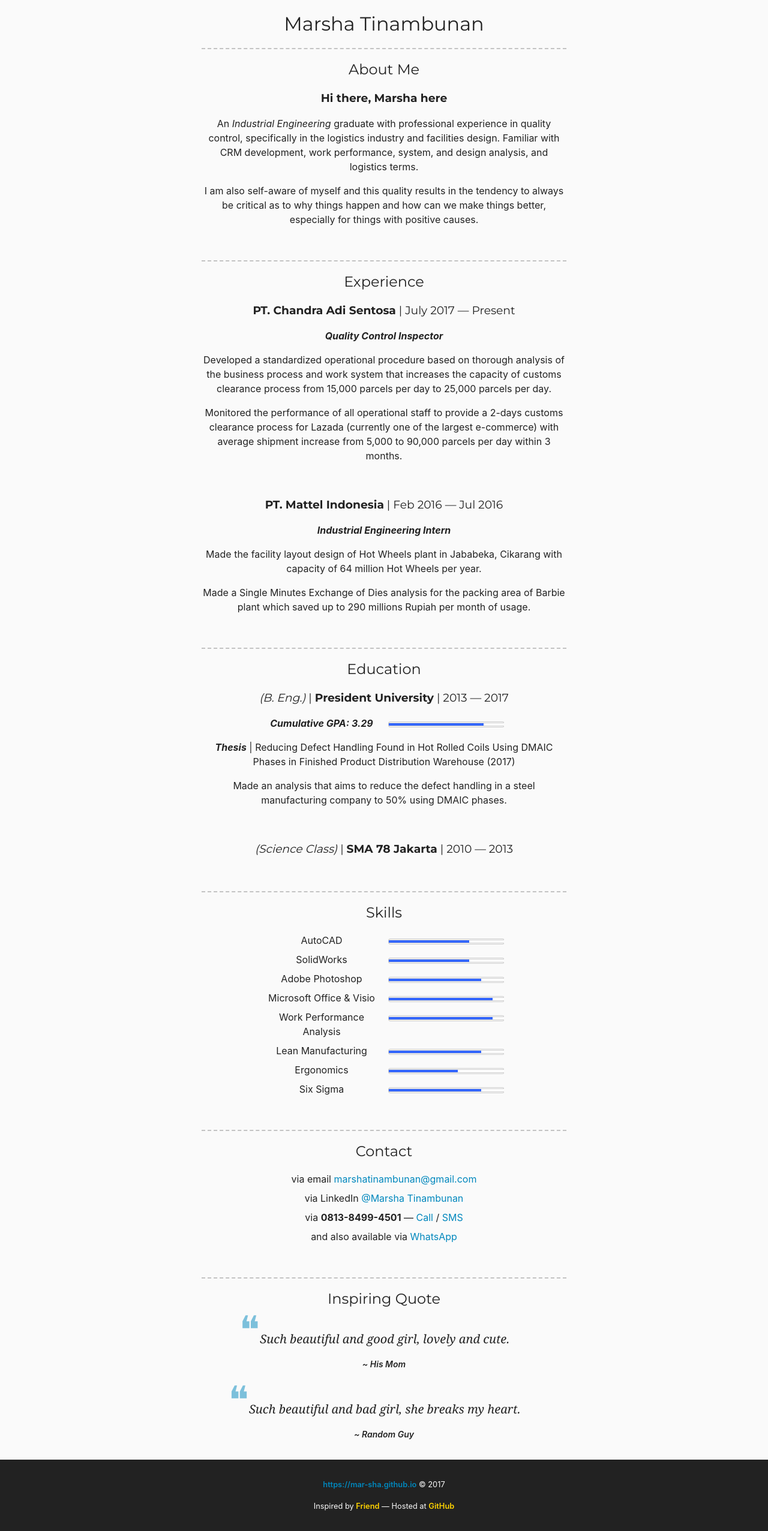
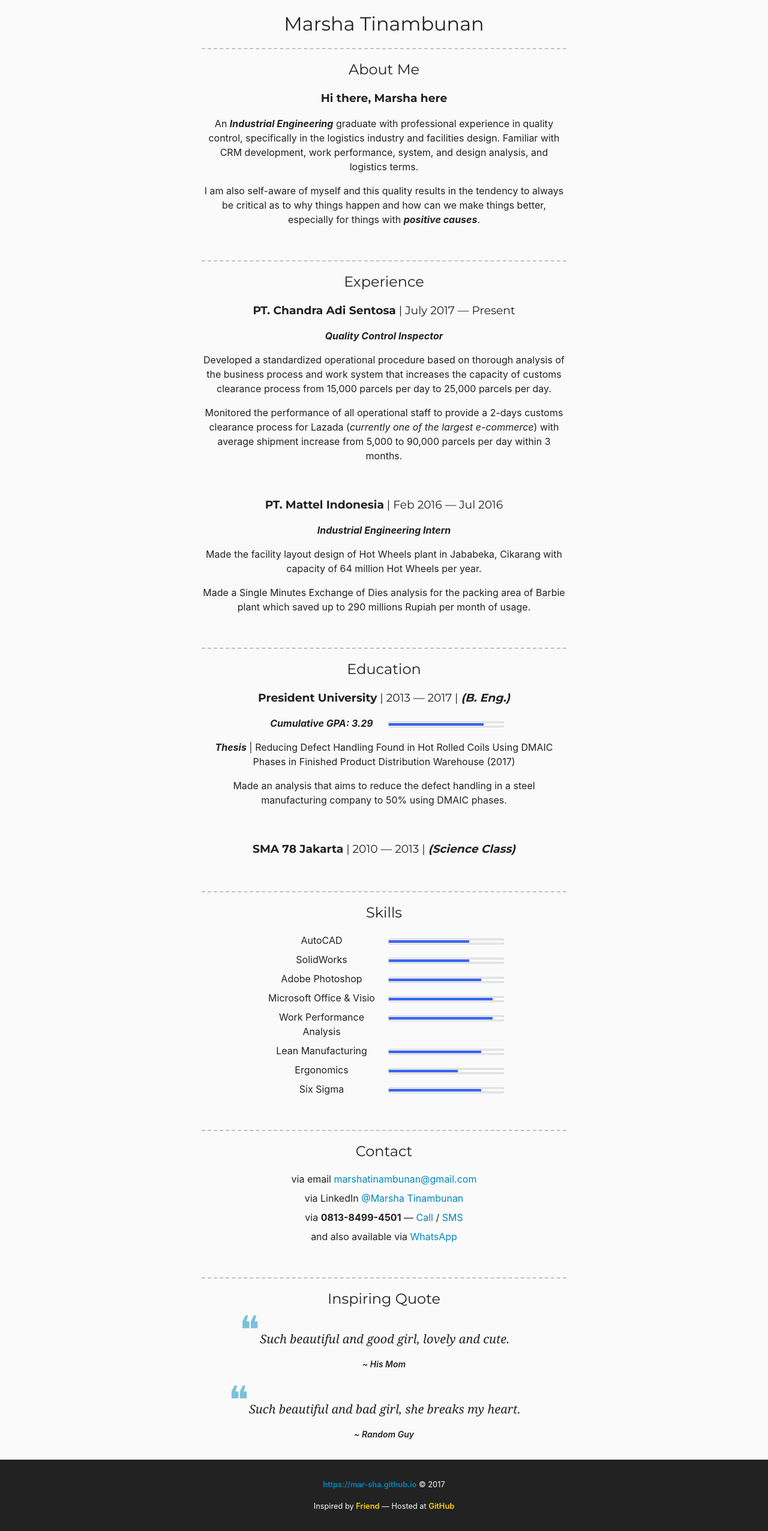
Before and after one commit to mar-sha/mar-sha, a Jekyll site: the page built from pages/html.index.md, in a window 1280 px wide. Shown: the whole page at 60% size. Built offline with Jekyll 4.4.1, drawn with Linux system fonts in a browser that asks for light colours.

Commit message:
jekyll
- update content

```diff
--- a/pages/html.index.md
+++ b/pages/html.index.md
@@ -4,8 +4,18 @@ title:          Home
 menu_index:     0
 ---
 <style>
-main div.container { max-width: 640px; }
-progress, meter { height: 0.5em; }
+main div.container {
+    max-width: 640px;
+}
+progress, meter {
+    height: 0.5em;
+    margin: -1em 0 1em !important;
+}
+@media screen and (min-width: 480px){
+    progress, meter {
+        margin: 0 !important;
+    }
+}
 </style>
 # Marsha Tinambunan[](# '{">":"find","tag":"main","className":"align-center"}')
 
@@ -14,14 +24,14 @@ progress, meter { height: 0.5em; }
 
 ### **Hi there, Marsha here**
 
-An _Industrial Engineering_ graduate with professional experience in quality control,
+An **_Industrial Engineering_** graduate with professional experience in quality control,
 specifically in the logistics industry and facilities design. Familiar with
 CRM development, work performance, system, and design analysis, and logistics
 terms.
 
 I am also self-aware of myself and this quality results in the tendency to always be
 critical as to why things happen and how can we make things better, especially for
-things with positive causes.
+things with **_positive causes_**.
 
 <br>
 
@@ -37,7 +47,7 @@ customs clearance process from 15,000 parcels per day to 25,000 parcels per
 day.
 
 Monitored the performance of all operational staff to provide a 2-days customs
-clearance process for Lazada (currently one of the largest e-commerce) with
+clearance process for Lazada (_currently one of the largest e-commerce_) with
 average shipment increase from 5,000 to 90,000 parcels per day within 3
 months.
 
@@ -57,7 +67,7 @@ plant which saved up to 290 millions Rupiah per month of usage.
 ---
 ## Education
 
-### _(B. Eng.)_ | **President University** | 2013 — 2017
+### **President University** | 2013 — 2017 | **_(B. Eng.)_**
 
 |[](# '{">":"find","tag":"table","className":"responsive card"}')|
 |:--------------------------:|:------------------------------------------------------------------:|
@@ -71,7 +81,7 @@ company to 50% using DMAIC phases.
 
 <br>
 
-### _(Science Class)_ | **SMA 78 Jakarta** | 2010 — 2013
+### **SMA 78 Jakarta** | 2010 — 2013 | **_(Science Class)_**
 
 <br>
 
```
